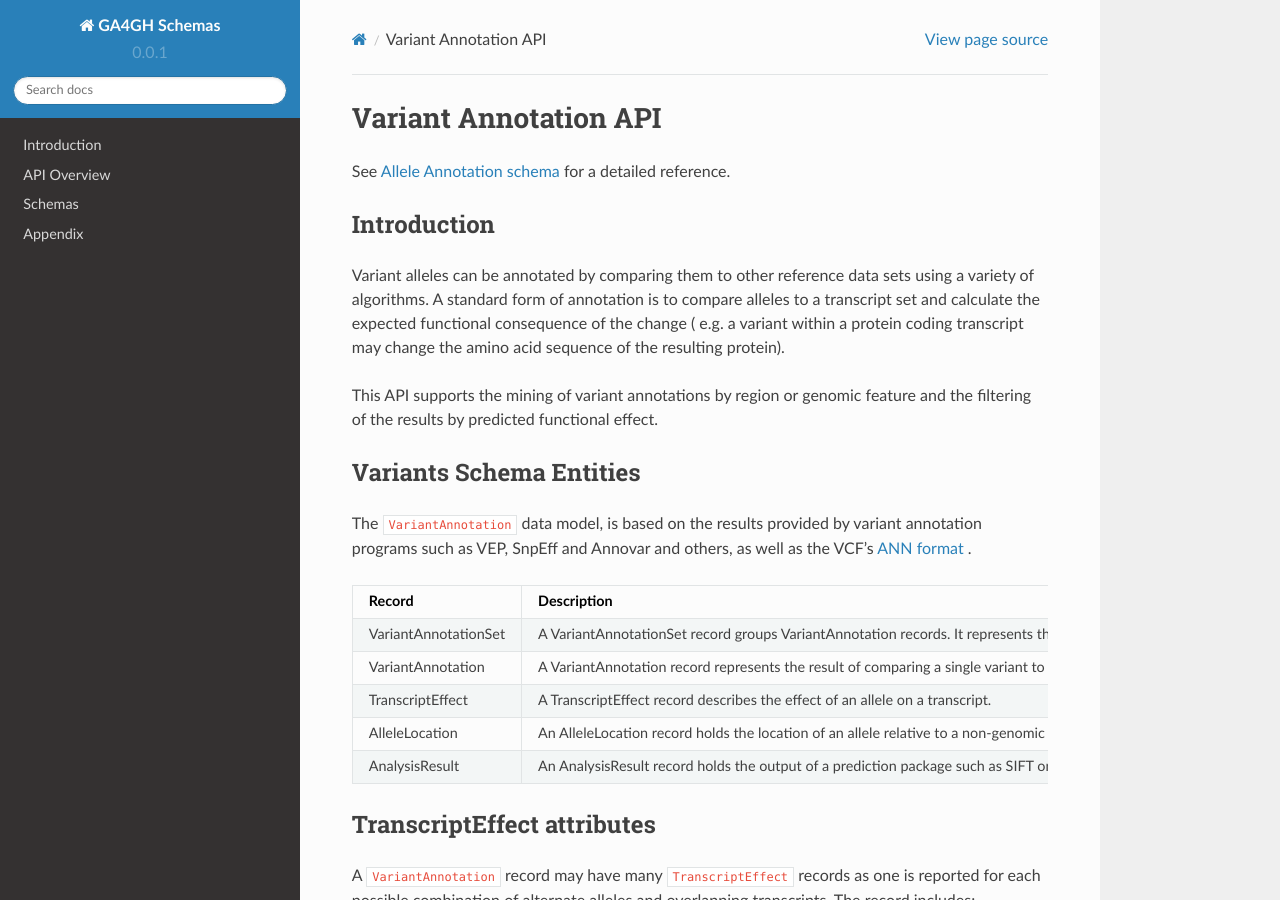
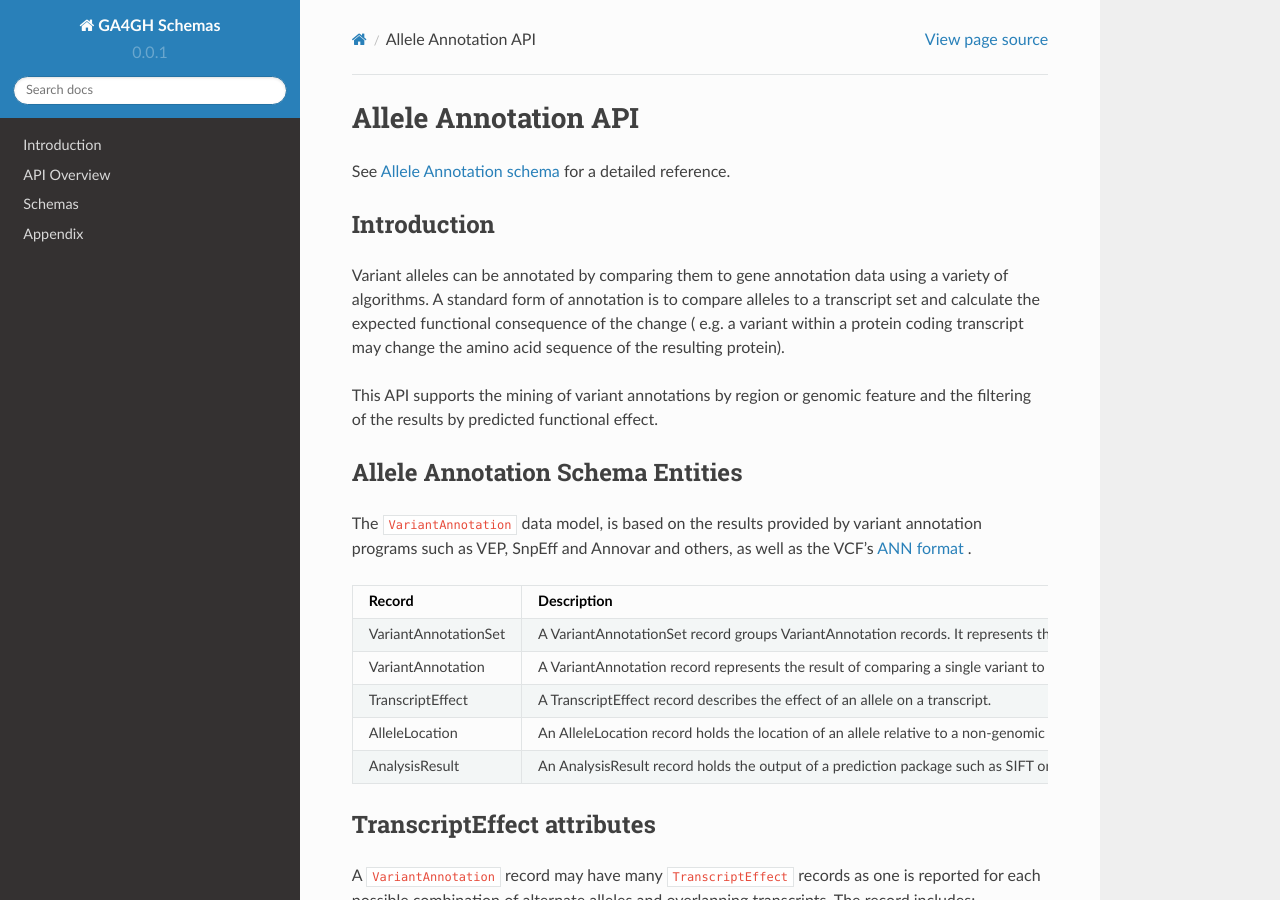
Before and after one commit to ga4gh/ga4gh-schemas, a Sphinx documentation site: the page built from doc/source/api/alleleAnnotations.rst, in a window 1280 px wide and 900 px high. Built offline with Sphinx 7.4.7 and the Read the Docs theme 2.0.0, drawn with Linux system fonts in a browser that asks for light colours.

Commit message:
documentation tweaks

```diff
--- a/doc/source/api/alleleAnnotations.rst
+++ b/doc/source/api/alleleAnnotations.rst
@@ -1,5 +1,5 @@
 
-Variant Annotation API
+Allele Annotation API
 !!!!!!!!!!!!!!!!!!!!!!
 
 See `Allele Annotation schema <../schemas/alleleAnnotations.html>`_ for a detailed reference.
@@ -7,7 +7,7 @@ See `Allele Annotation schema <../schemas/alleleAnnotations.html>`_ for a detail
 Introduction
 @@@@@@@@@@@@
 
-Variant alleles can be annotated by comparing them to other reference data sets
+Variant alleles can be annotated by comparing them to gene annotation data
 using a variety of algorithms. A standard form of annotation is to compare
 alleles to a transcript set and calculate the expected functional consequence
 of the change ( e.g. a variant within a protein coding transcript may change the
@@ -16,7 +16,7 @@ amino acid sequence of the resulting protein).
 This API supports the mining of variant annotations by region or genomic
 feature and the filtering of the results by predicted functional effect.
 
-Variants Schema Entities
+Allele Annotation Schema Entities
 @@@@@@@@@@@@@@@@@@@@@@@@
 
 The ``VariantAnnotation`` data model, is based on the results provided by variant
```
Also changed, not shown: 1 other file.
